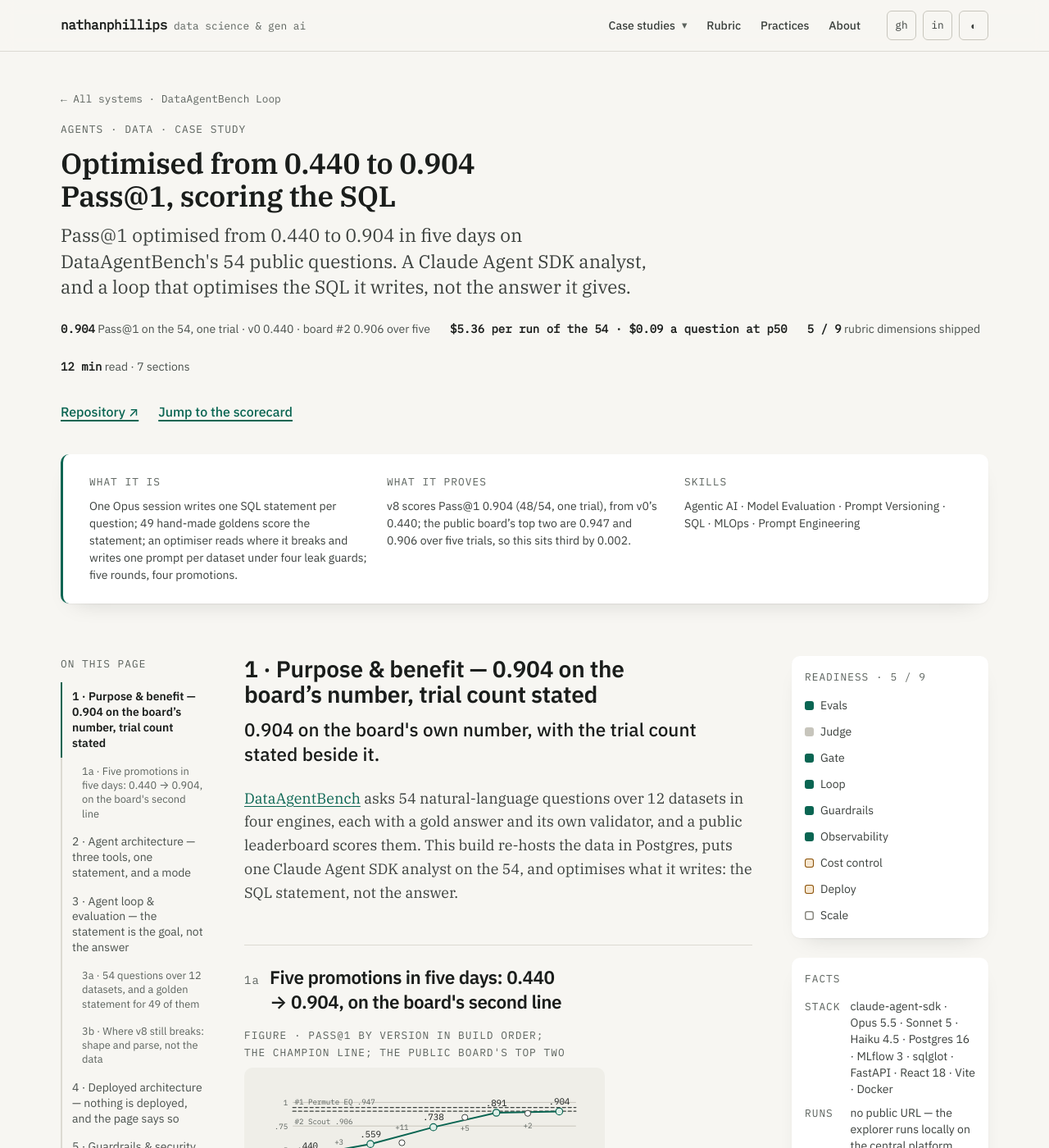
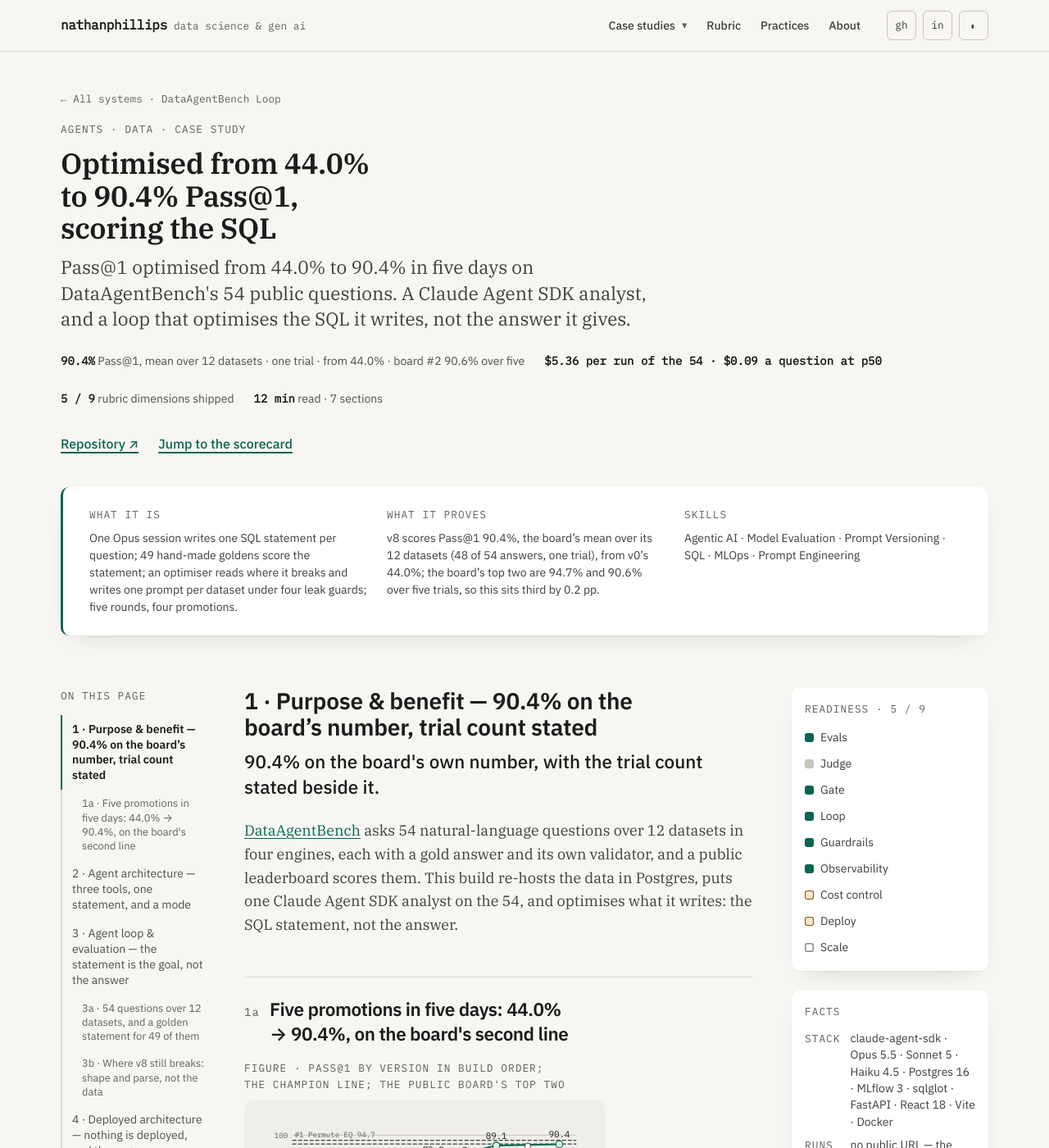
Before and after one commit to nmp-dsci/nmp-dsci.github.io, a Jekyll site: the page built from _projects/dataagentbench.md, in a window 1280 px wide and 1400 px high. Shown: the whole window at 82% size. Built offline with Jekyll 4.4.1, drawn with Linux system fonts in a browser that asks for light colours; some of the changed text lies outside the part shown.

Commit message:
feat(case-study): DataAgentBench accuracy as a percentage, like ConvFinQA
The author asked for DataAgentBench's accuracy to read as a percentage the
way ConvFinQA's does. Pass@1 0.904 → 90.4% everywhere it appears: headline,
summary, outcome, proof line, metric chip, §1, slide 1a, the progression
chart (points 44.0 … 90.4, board lines 94.7 / 90.6, axis 25–100, matching
ConvFinQA's unit-less labels), the loop diagram, About and the scorecards
chart. Differences are in percentage points (third by 0.2 pp).

A percentage beside a count invites division, and 48/54 is 88.9%, so the
proof line, the metric chip and slide 1a now say Pass@1 is the board's mean
over its 12 datasets (DataAgentBench src/dab_bench/eval/outcome.py:35).

Also: ConvFinQA's `short:` comment no longer says "five columns".

Co-Authored-By: Claude Opus 5.5 (1M context) <noreply@anthropic.com>

```diff
--- a/_projects/dataagentbench.md
+++ b/_projects/dataagentbench.md
@@ -1,31 +1,31 @@
 ---
 title: DataAgentBench Loop
 short: "DAB"   # the matrix column header on a phone
-headline: "Optimised from 0.440 to 0.904 Pass@1, scoring the SQL"
+headline: "Optimised from 44.0% to 90.4% Pass@1, scoring the SQL"
 summary: >-
-  Pass@1 optimised from 0.440 to 0.904 in five days on DataAgentBench's 54 public questions. A
+  Pass@1 optimised from 44.0% to 90.4% in five days on DataAgentBench's 54 public questions. A
   Claude Agent SDK analyst, and a loop that optimises the SQL it writes, not the answer it gives.
 tldr: >-
   One Opus session writes one SQL statement per question; 49 hand-made goldens score the statement;
   an optimiser reads where it breaks and writes one prompt per dataset under four leak guards; five
   rounds, four promotions.
 outcome: >-
-  Pass@1 optimised from 0.440 to 0.904 in five rounds by scoring its SQL against goldens; third on
+  Pass@1 optimised from 44.0% to 90.4% in five rounds by scoring its SQL against goldens; third on
   the public board, one trial against five.
 proof_line: >-
-  v8 scores Pass@1 0.904 (48/54, one trial), from v0's 0.440; the public board's top two are 0.947
-  and 0.906 over five trials, so this sits third by 0.002.
+  v8 scores Pass@1 90.4%, the board's mean over its 12 datasets (48 of 54 answers, one trial), from
+  v0's 44.0%; the board's top two are 94.7% and 90.6% over five trials, so this sits third by 0.2 pp.
 tags: [Agents, Data]
 # the card and the page header lead with the optimisation result; cost and rubric follow
 lead: metric
-metric: "0.904"
-metric_label: "Pass@1 on the 54, one trial · v0 0.440 · board #2 0.906 over five"
+metric: "90.4%"
+metric_label: "Pass@1, mean over 12 datasets · one trial · from 44.0% · board #2 90.6% over five"
 featured: true
 order: 2
 sections:
   - n: 1
     summary: >-
-      0.904 on the board's own number, with the trial count stated beside it.
+      90.4% on the board's own number, with the trial count stated beside it.
   - n: 2
     summary: >-
       Three tools and one statement per question, so every failure has an SQL to diff.
@@ -176,7 +176,7 @@ production:
       proof: "src/dab_bench/eval/runner.py · Makefile · AGENTS.md"
 ---
 
-## 1 · Purpose & benefit — 0.904 on the board's number, trial count stated
+## 1 · Purpose & benefit — 90.4% on the board's number, trial count stated
 
 [DataAgentBench](https://github.com/ucbepic/DataAgentBench) asks 54 natural-language questions over
 12 datasets in four engines, each with a gold answer and its own validator, and a public
@@ -184,13 +184,13 @@ leaderboard scores them. This build re-hosts the data in Postgres, puts one Clau
 analyst on the 54, and optimises what it writes: the SQL statement, not the answer.
 
 <div class="slide" id="slide-1a">
-  <h3><span class="n">1a</span>Five promotions in five days: 0.440 → 0.904, on the board's second line</h3>
+  <h3><span class="n">1a</span>Five promotions in five days: 44.0% → 90.4%, on the board's second line</h3>
   <p class="fig-title">Figure · Pass@1 by version in build order; the champion line; the public board's top two</p>
   <div class="dia-frame">{% include diagrams/chart/dataagentbench-progression.svg %}</div>
   <ul>
-    <li><b>What moved it?</b> Sonnet +0.166, Opus +0.104; rounds +0.134, +0.049, +0.013. The model switches bought more than the rounds; the rounds made every miss a diff.</li>
+    <li><b>What moved it?</b> Sonnet +16.6 pp, Opus +10.4 pp; rounds +13.4, +4.9, +1.3 pp. The model switches bought more than the rounds; the rounds made every miss a diff.</li>
     <li><b>The misses?</b> v1 rebuilt to SQL and scored under v0; v3 and v5 were beaten by the next step; v7 tied v6 and lost on SQL, 30 to 33.</li>
-    <li><b>Where does it sit?</b> Third on the public board (0.947 · 0.906 · 0.879), 0.002 under second, on one trial where the board runs five. Every top entry is tuned on the 54; so is this.</li>
+    <li><b>Where does it sit?</b> Third on the public board (94.7% · 90.6% · 87.9%), 0.2 pp under second, on one trial where the board runs five. Pass@1 is the board's mean over 12 datasets, so it is not answers ÷ 54. Every top entry is tuned on the 54; so is this.</li>
     <li><b>The skill?</b> Choosing the target, what the optimiser may see, what it may write, and the rule that decides.</li>
   </ul>
 </div>
--- a/about.md
+++ b/about.md
@@ -24,7 +24,7 @@ I'm **Nathan Phillips**, a data scientist working in gen AI, in Sydney.
 ## The four systems — three live on AWS, one loop on a public benchmark
 
 - **[ConvFinQA Agent](/projects/convfinqa-agent/)** — multi-turn financial Q&A over report text and tables; four typed agents, prompts promoted like releases; seven of nine challengers refused, and one Claude session at 90.5%.
-- **[DataAgentBench Loop](/projects/dataagentbench/)** — an SQL-writing agent on a public data benchmark; 49 hand-made golden statements score the SQL, an optimiser writes one prompt per dataset under four leak guards; 0.440 → 0.904 Pass@1 in five days, one trial, no public URL.
+- **[DataAgentBench Loop](/projects/dataagentbench/)** — an SQL-writing agent on a public data benchmark; 49 hand-made golden statements score the SQL, an optimiser writes one prompt per dataset under four leak guards; 44.0% → 90.4% Pass@1 in five days, one trial, no public URL.
 - **[Data Pilot](/projects/data-pilot/)** — a conversational data agent over ~3.2M rows of NSW property data; natural language in, governed SQL out, Postgres row-level security per user; 9/9.
 - **[Transcript RAG](/projects/transcript-rag/)** — an evaluation-first retrieval workbench; eight configurations on one chunk-labelled golden set; parity at 6.1× fewer tokens.
 
```
Also changed, not shown: _projects/convfinqa-agent.md (+1 -1 lines), _includes/diagrams/chart/dataagentbench-progression.svg, _includes/diagrams/chart/portfolio-scorecards.svg, _includes/diagrams/loop/dataagentbench.svg.
